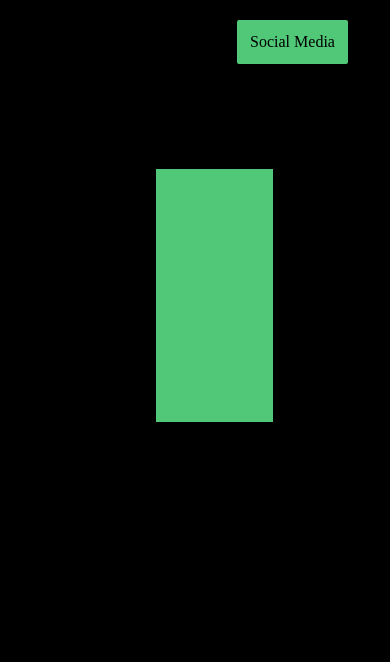
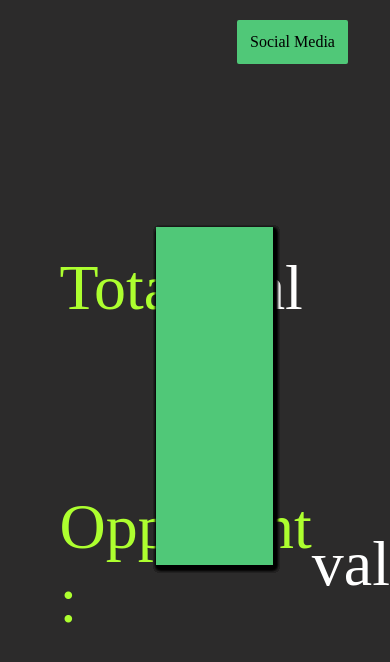
Before and after one commit to RapiDash1/BookCricket, a React (Create React App) app in the folder client/: page / in a window 390 px wide. Shown: the top 662 px of the page. Built offline with nearby package versions, Linux system fonts and the light colour scheme.

Commit message:
Basic scoring template and cahnge in basic website design

```diff
--- a/client/src/App.css
+++ b/client/src/App.css
@@ -0,0 +1,20 @@
+.body-container {
+    /* display: grid;   */
+    /* grid-template-columns: 2fr 1fr; */
+    width: 100vw;
+    height: 100vh;
+}
+
+.first-row {
+    display: grid;
+    grid-template-columns: 1.5fr 1fr;
+    width: 100%;
+    height: 70%;
+}
+
+.total-div {
+    align-items: center;
+    display: grid;
+    grid-template-columns: 1fr 1fr;
+    justify-content: center;
+}
--- a/client/src/App.tsx
+++ b/client/src/App.tsx
@@ -3,12 +3,18 @@ import logo from './logo.svg';
 import './App.css';
 import Book from "./components/Book/book";
 import Navbar from "./components/Navbar/navbar";
+import Score from "./components/score/score";
 
 function App() {
   return (
     <div className="App">
       <Navbar parentCallback={() => {}} />
-      <Book />
+      <div className="body-container">
+        <div className="first-row">
+          <Book />
+          <Score />
+        </div>
+      </div>
     </div>
   );
 }
--- a/client/src/components/Book/book.css
+++ b/client/src/components/Book/book.css
@@ -4,6 +4,4 @@
     backface-visibility: visible;
     transform-style: preserve-3d;
     perspective: 1200px;
-    width: 100vw;
-    height: 100vh;
 }
--- a/client/src/components/Book/book.tsx
+++ b/client/src/components/Book/book.tsx
@@ -88,7 +88,7 @@ class Book extends React.Component {
         }
         return (
 
-            <div>
+            <div className="complete-book">
                 {/* Invisible button */}
                 {/* When dragged translates distance into sheet opening angle*/}
                 <button className="drag-button"  draggable="true" onDragStart={this.handleStartDrag} onDrag={this.handleDrag.bind(this)} onDragEnd={this.handleEndDrag}>DragMe</button>
--- a/client/src/components/Sheet/sheet.scss
+++ b/client/src/components/Sheet/sheet.scss
@@ -3,10 +3,10 @@
         align-items: center;
         transform-style: preserve-3d;
         position: absolute;
-        margin-left: 20vw;
-        margin-top: 10vh;
-        width: 10vw;
-        height: 30vh;
+        margin-left: 25vw;
+        margin-top: 15vh;
+        width: 17vw;
+        height: 40vh;
         transform-origin: left center;
         transform: rotateY(0deg);
         transition: transform .1s;
@@ -19,10 +19,10 @@
 
 .drag-button {
     position: fixed;
-    width: 5vw;
-    margin-left: 24.5vw;
-    margin-top: 33vh;
-    height: 10vh;
+    width: 7vw;
+    margin-left: 35vw;
+    margin-top: 40vh;
+    height: 13vh;
     z-index: 10;
     opacity: 0;
 }
--- a/client/src/components/Sheet/sheet.tsx
+++ b/client/src/components/Sheet/sheet.tsx
@@ -71,7 +71,7 @@ class Sheet extends React.Component <CustomInputProps> {
     // calculation should be stopped
     handleDrag(e: any) {
         // x position of the bottom right corner of the sheet
-        const dragButtonPosMultiplier = (window.innerWidth < 1500) ? 0.5 : 0.37;
+        const dragButtonPosMultiplier = (window.innerWidth < 1500) ? 0.5 : 0.47;
         const originX = window.innerWidth*dragButtonPosMultiplier;
         const sheetCover = document.querySelector("."+this._sheetCoverStr) as HTMLElement;
         const currentYRot = this.convertRoataionToNumber(sheetCover.style.transform, true);
--- /dev/null
+++ b/client/src/components/score/score.css
@@ -0,0 +1,24 @@
+.score {
+    padding: 0;
+    display: flex;
+    flex-direction: row;
+    align-items: center;
+}
+
+.scoring-div {
+    align-items: center;
+    display: grid;
+    grid-template-rows: 1fr 1fr;
+    padding-top: 15%;
+    padding-bottom: 15%;
+}
+
+.scoring-key {
+    font-size: 4em;
+    color: greenyellow;
+}
+
+.scoring-val {
+    font-size: 4em;
+    color: white;
+}
--- /dev/null
+++ b/client/src/components/score/score.tsx
@@ -0,0 +1,27 @@
+import React from "react";
+import "./score.css";
+
+class Score extends React.Component {
+
+    constructor(props: any) {
+        super(props);
+    }
+
+
+    render() {
+        return (
+            <div className="scoring-div">
+                <div className="total-div">
+                    <p className="scoring-key">Total :</p>
+                    <p className="scoring-val">val</p>
+                </div>
+                <div className="total-div">
+                    <p className="scoring-key">Opponent :</p>
+                    <p className="scoring-val">val</p>
+                </div>
+            </div>
+        );
+    }
+}
+
+export default Score;
--- a/client/src/index.css
+++ b/client/src/index.css
@@ -1,6 +1,6 @@
 body {
   display: flex;
-  background-color: black;
+  background-color: rgb(44, 43, 43);
   overflow-x: hidden;
   margin: 0;
 }
```
